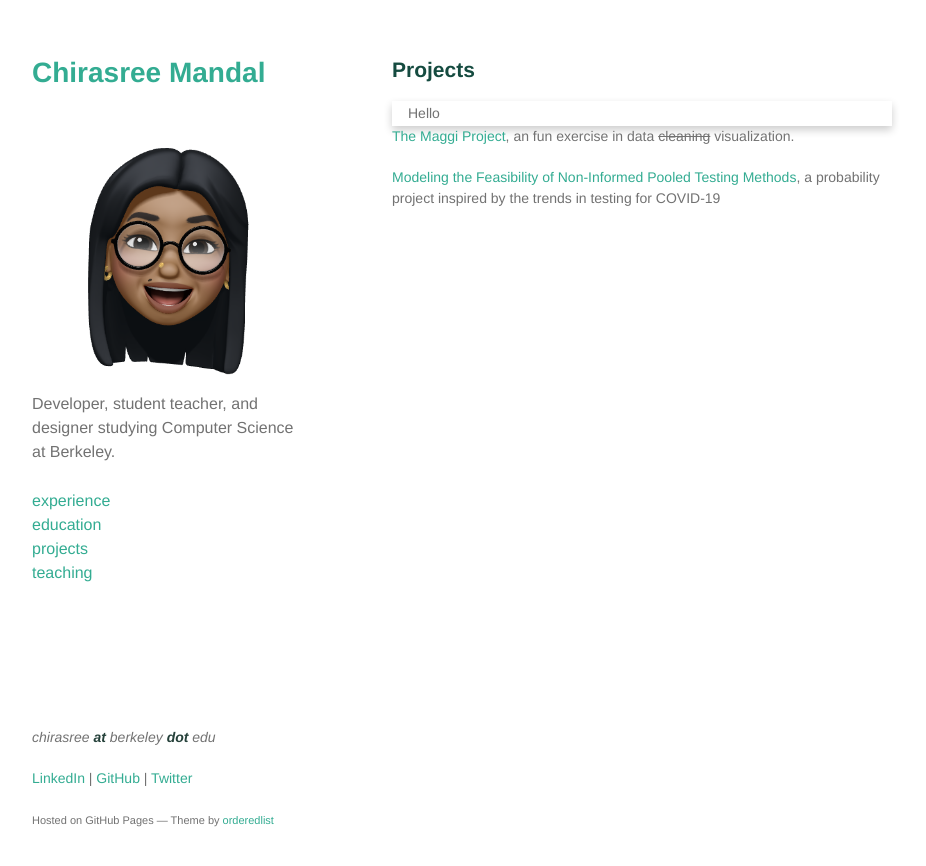
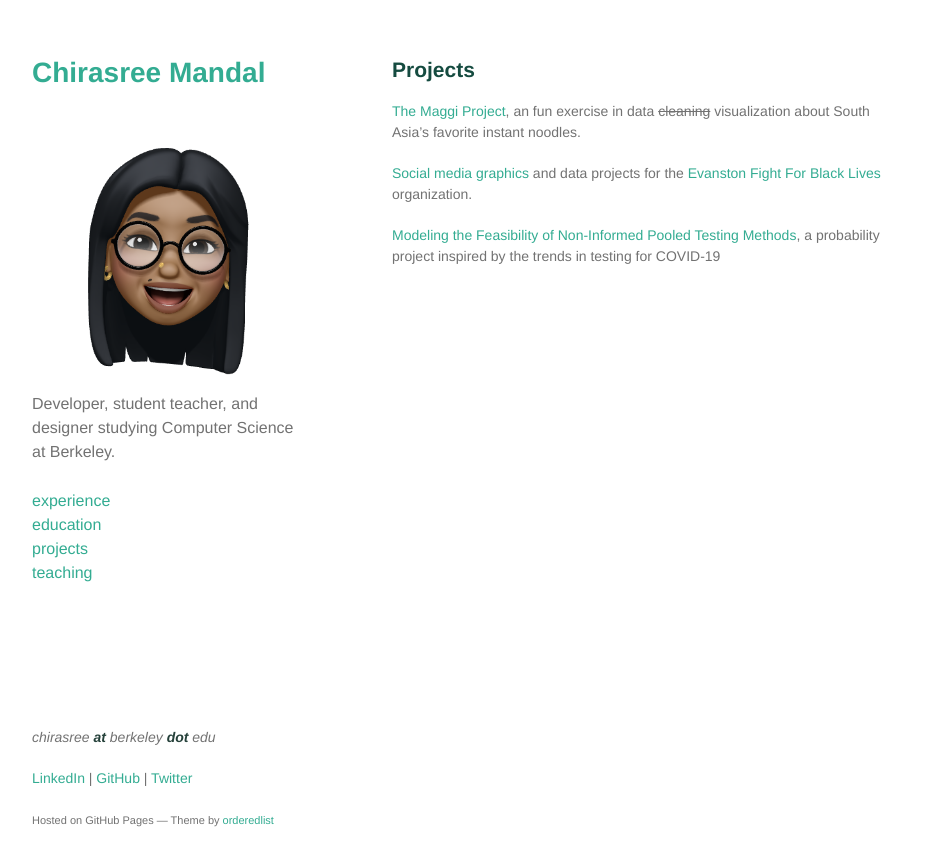
Before and after one commit to c-mandal/c-mandal.github.io, a Jekyll site: the page built from projects.md, in a window 1280 px wide. Shown: the top 866 px of the page, without its empty margins (178-1104 px from the left). Built offline with Jekyll 4.4.1, drawn with Linux system fonts in a browser that asks for light colours; our own code applies the rules of GitHub Pages for plain Markdown files.

Commit message:
update projects page and index projects section

```diff
--- a/projects.md
+++ b/projects.md
@@ -2,9 +2,10 @@
 layout: default
 ---
 ## Projects
-<div class="card"> Hello </div>
+
+[The Maggi Project](./projects/maggi), an fun exercise in data ~~cleaning~~ visualization about South Asia's favorite instant noodles.
+
+[Social media graphics](./projects/efbl) and data projects for the [Evanston Fight For Black Lives](https://www.instagram.com/evanstonforblacklives/?hl=en) organization.
 
 
-[The Maggi Project](./maggi), an fun exercise in data ~~cleaning~~ visualization.
-
 [Modeling the Feasibility of Non-Informed Pooled Testing Methods](https://paper.dropbox.com/doc/Modeling-the-Feasibility-of-Non-Informed-Pooled-Testing-Methods-2Oz1WGhACaBr5lj4ch4fl), a probability project inspired by the trends in testing for COVID-19
```
Also changed, not shown: index.md (+3 -0 lines).
